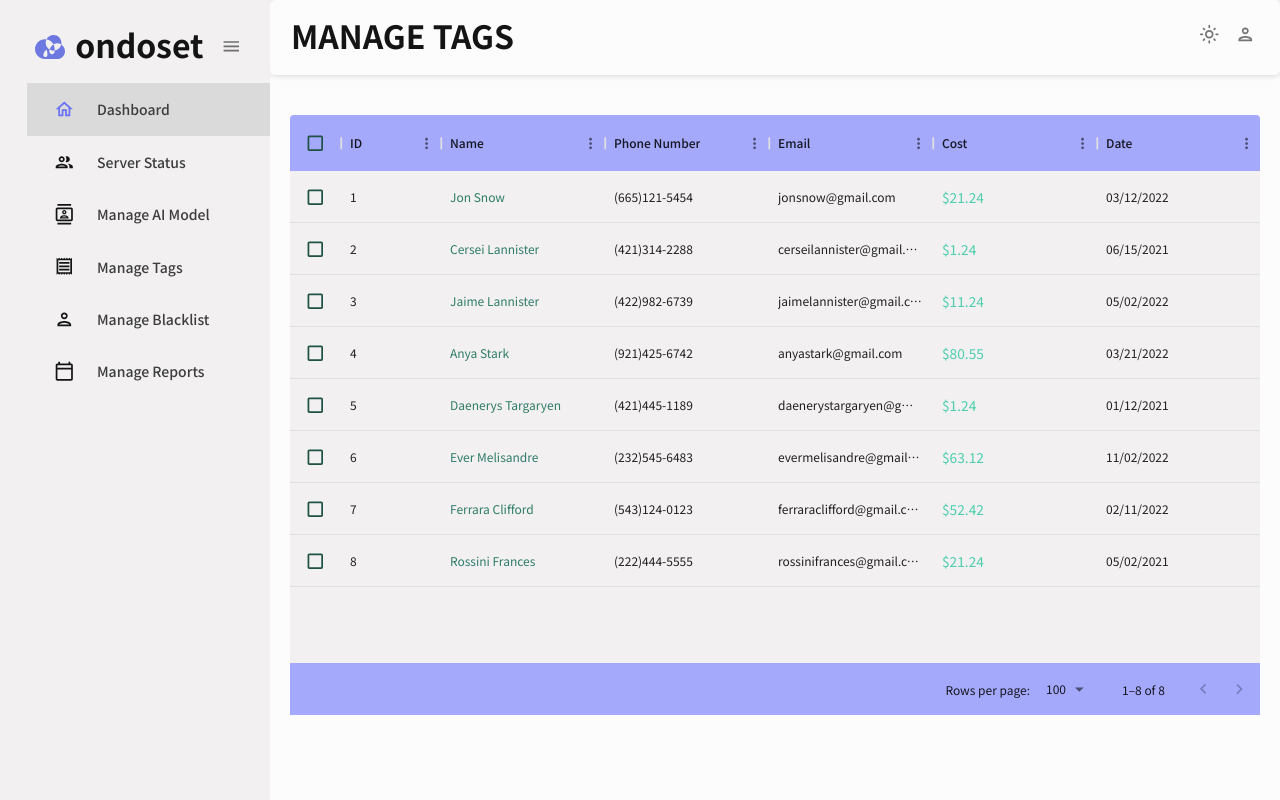
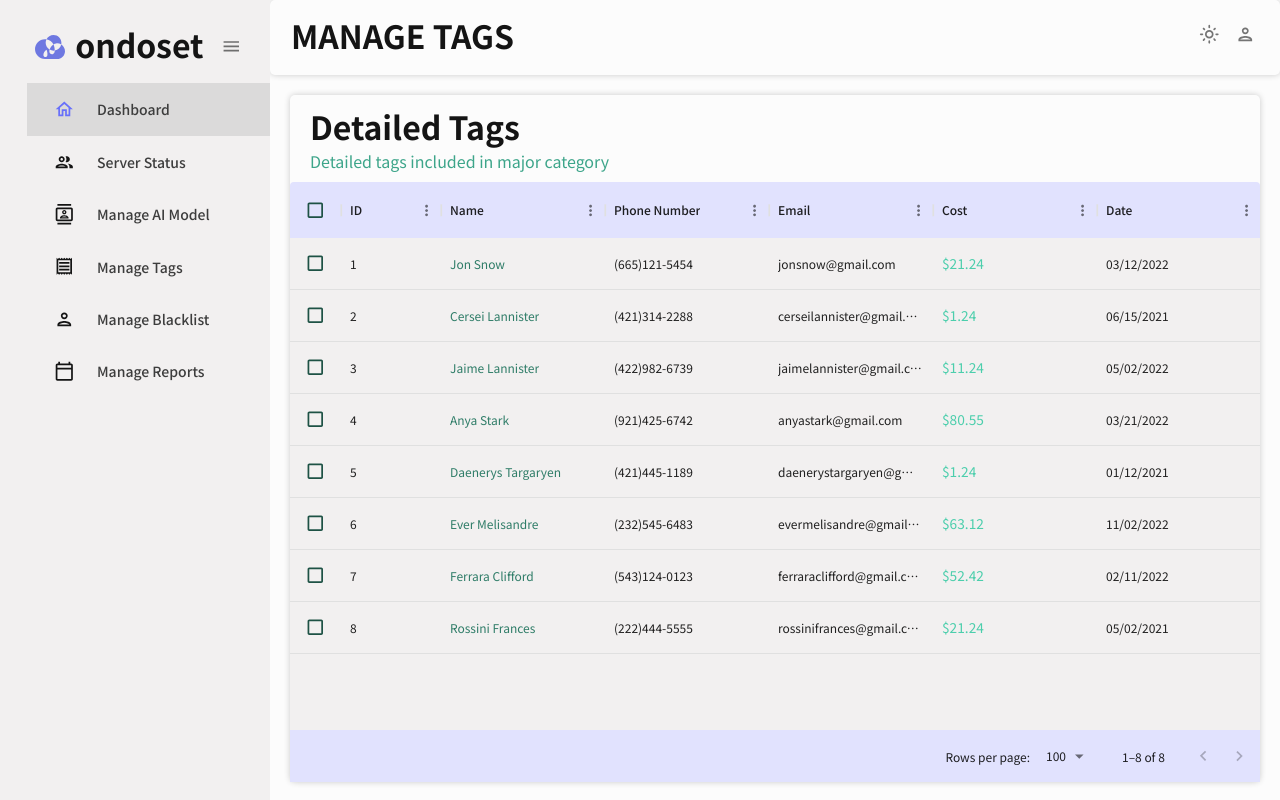
Before and after one commit to Team-Easy/Ondoset_Web, a React (Create React App) app in the folder ondoset-admin/: page /manage-tags in a window 1280 px wide. Built offline with nearby package versions, Linux system fonts and the light colour scheme.

Commit message:
Feat: custom Datagrid

```diff
--- a/ondoset-admin/src/scenes/invoices/index.jsx
+++ b/ondoset-admin/src/scenes/invoices/index.jsx
@@ -43,9 +43,26 @@ const Invoices = () => {
   ];
 
   return (
-    <Box m="20px">
+    <Box
+      m="20px"
+      sx={{
+        paddingTop: "2px",
+        boxShadow: "0px 0px 6px rgba(0,0,0,0.2)",
+        borderRadius: "5px",
+      }}
+    >
       <Box
-        m="40px 0 0 0"
+        sx={{
+          margin: "10px 20px 10px 20px",
+        }}
+      >
+        <Header
+          title="Detailed Tags"
+          subtitle="Detailed tags included in major category"
+        />
+      </Box>
+      <Box
+        m="0 0 0 0"
         height="75vh"
         sx={{
           "& .MuiDataGrid-root": {
@@ -58,7 +75,7 @@ const Invoices = () => {
             color: colors.greenAccent[300],
           },
           "& .MuiDataGrid-columnHeaders": {
-            backgroundColor: colors.blueAccent[700],
+            backgroundColor: colors.blueAccent[900],
             borderBottom: "none",
           },
           "& .MuiDataGrid-virtualScroller": {
@@ -66,10 +83,13 @@ const Invoices = () => {
           },
           "& .MuiDataGrid-footerContainer": {
             borderTop: "none",
-            backgroundColor: colors.blueAccent[700],
+            backgroundColor: colors.blueAccent[900],
           },
           "& .MuiCheckbox-root": {
             color: `${colors.greenAccent[200]} !important`,
+          },
+          "& .MuiDataGrid-row.Mui-selected": {
+            border: `1px solid ${colors.greenAccent[300]}`,
           },
         }}
       >
```
Also changed, not shown: ondoset-admin/src/scenes/manageTag/index.jsx (+40 -46 lines).
